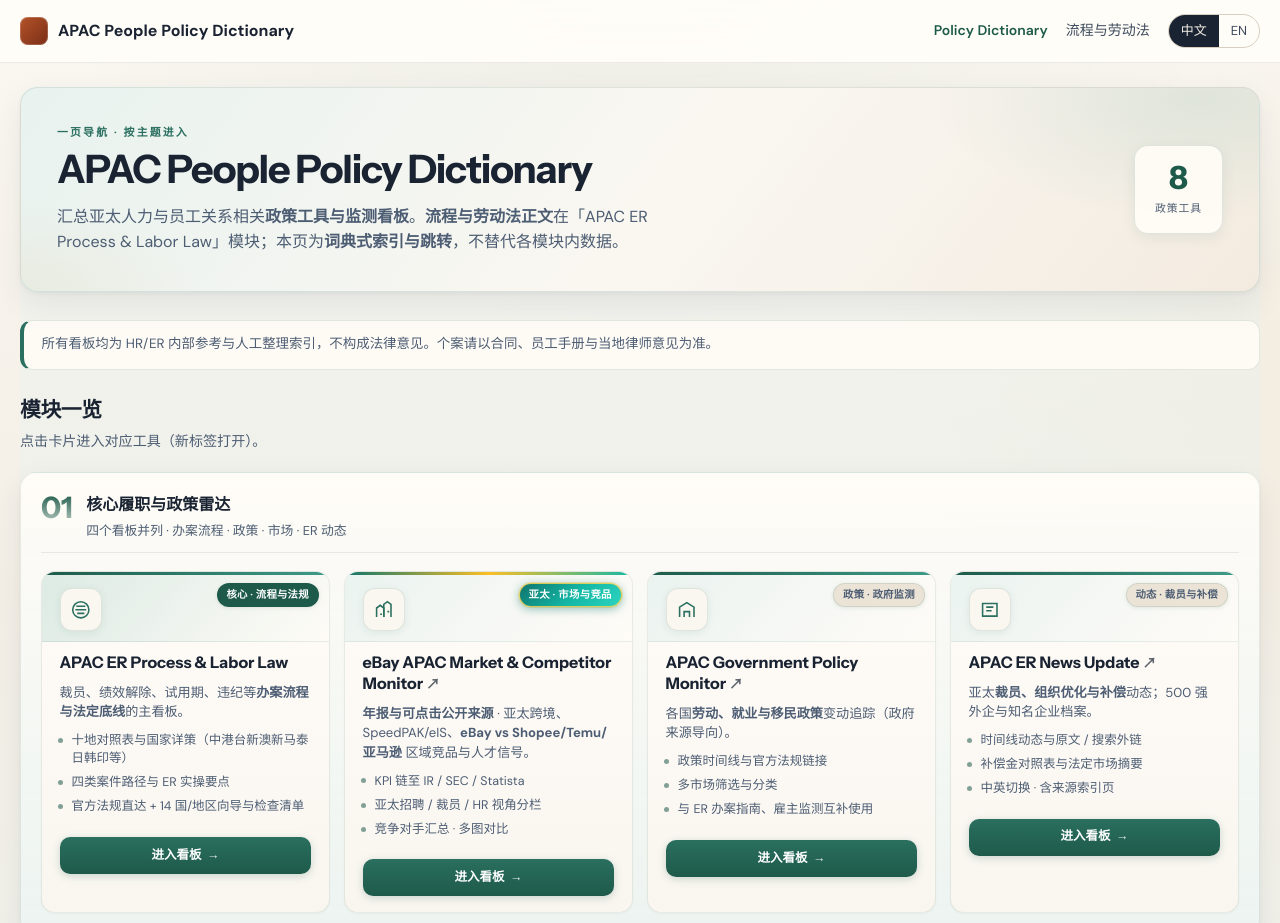
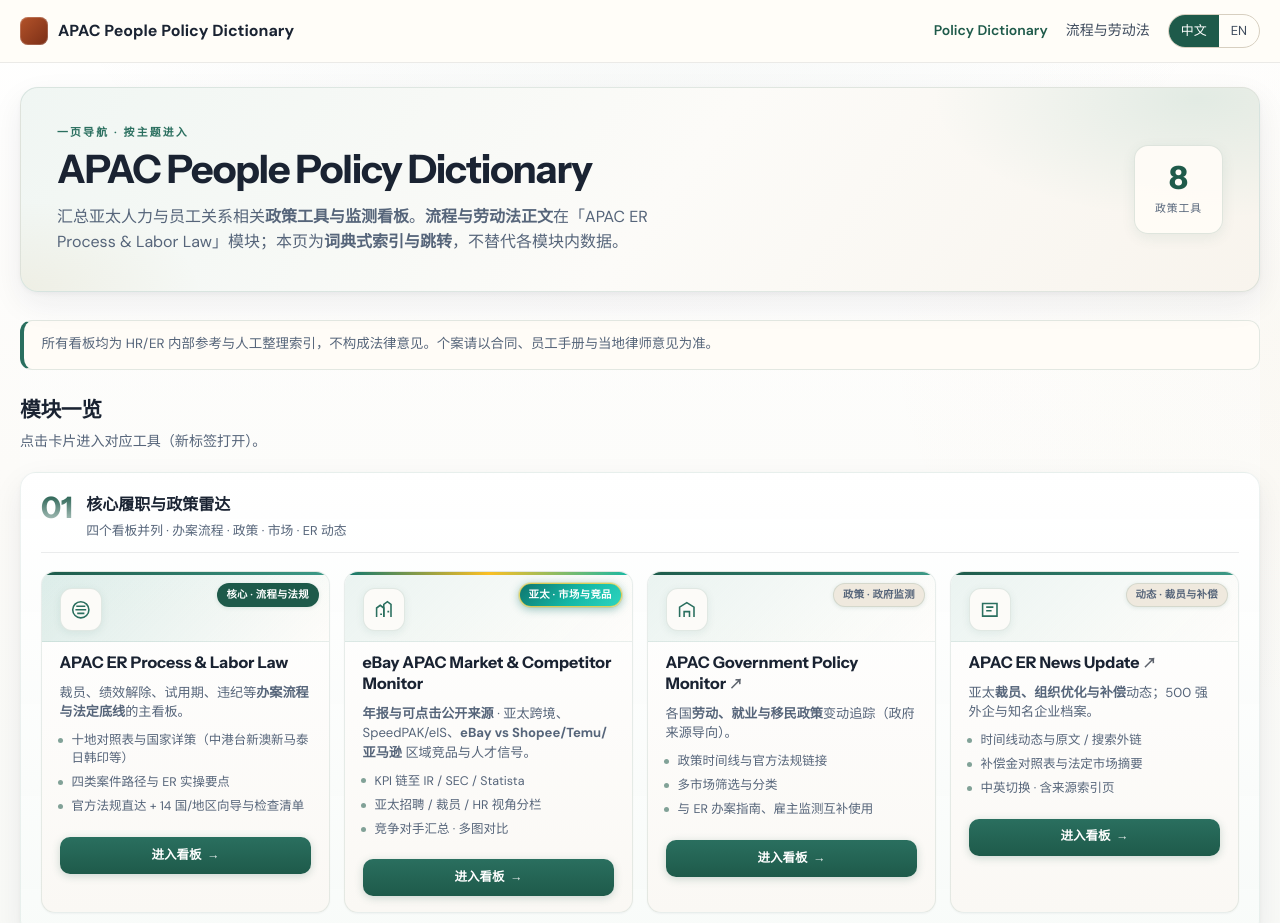
Before and after one commit to roqianebay/apac-labor-hr-practice, a plain HTML site: page web/er-dashboards.html in a window 1280 px wide. Shown: the top 923 px of the page. Drawn offline with Linux system fonts and the light colour scheme.

Commit message:
Light UI theme and same-repo hub links for local preview.
Relative board URLs, monitor-light-shell CSS, hub cache bust; tools section lightened.

Co-authored-by: Cursor <cursoragent@cursor.com>

```diff
--- a/web/benefits-monitor/index.html
+++ b/web/benefits-monitor/index.html
@@ -8,13 +8,13 @@
   <link href="https://fonts.googleapis.com/css2?family=DM+Sans:wght@400;500;600;700&display=swap" rel="stylesheet" />
   <style>
     :root {
-      --bg: #0f1419; --surface: #1a2332; --surface-2: #243044; --border: #2d3a4f;
-      --text: #e8edf4; --text-muted: #8b9cb3; --accent: #0d9488; --accent-light: #2dd4bf;
-      --green: #22c55e; --radius: 10px;
+      --bg: #f2f7f5; --surface: #ffffff; --surface-2: #e9f1ee; --border: #c5d4ce;
+      --text: #1a2332; --text-muted: #4f6275; --accent: #0d9488; --accent-light: #0f766e;
+      --green: #16a34a; --radius: 10px;
     }
     * { box-sizing: border-box; margin: 0; padding: 0; }
     body { font-family: "DM Sans", system-ui, sans-serif; background: var(--bg); color: var(--text); line-height: 1.5; min-height: 100vh; }
-    .header { background: linear-gradient(135deg, #0a2826 0%, #1a3d44 50%, #0f1419 100%); border-bottom: 1px solid var(--border); padding: 1.5rem 2rem; position: sticky; top: 0; z-index: 50; }
+    .header { border-bottom: 1px solid var(--border); padding: 1.5rem 2rem; position: sticky; top: 0; z-index: 50; }
     .header-inner { max-width: 1400px; margin: 0 auto; display: flex; flex-wrap: wrap; justify-content: space-between; gap: 1rem; }
     .logo-block h1 { font-size: 1.35rem; font-weight: 700; }
     .logo-block h1 span { color: var(--accent-light); }
@@ -65,7 +65,8 @@
     }
     .policy-spotlight:empty { display: none; }
   </style>
-  <link rel="stylesheet" href="css/benefits-monitor.css?v=20261126-refs" />
+  <link rel="stylesheet" href="../css/monitor-light-shell.css?v=20261126-light" />
+  <link rel="stylesheet" href="css/benefits-monitor.css?v=20261126-light" />
 </head>
 <body>
   <header class="header">
--- a/web/css/dashboard-hub-premium.css
+++ b/web/css/dashboard-hub-premium.css
@@ -4,14 +4,14 @@
 .dash-hub-page.dash-hub-preview {
   font-family: "DM Sans", var(--sans);
   --hub-ink: #1a2332;
-  --hub-ink-soft: #4d5d73;
+  --hub-ink-soft: #56657a;
   --hub-teal: #1e5a4a;
   --hub-teal-mid: #2a6f5f;
   --hub-teal-light: #3d9a87;
-  --hub-sage: #e8f2ef;
-  --hub-sage-deep: #dce8e4;
-  --hub-ivory: #faf7f1;
-  --hub-warm: #f3ebe0;
+  --hub-sage: #f0f6f3;
+  --hub-sage-deep: #e6f0eb;
+  --hub-ivory: #fcfbf8;
+  --hub-warm: #f8f4ed;
   --hub-panel: linear-gradient(128deg, var(--hub-sage) 0%, var(--hub-ivory) 52%, var(--hub-warm) 100%);
   --hub-radius: 16px;
   --hub-card-shadow: 0 2px 4px rgba(26, 35, 50, 0.04), 0 12px 32px rgba(26, 35, 50, 0.07);
@@ -20,9 +20,9 @@
 body.dash-hub-premium,
 body.dash-hub-preview {
   background:
-    radial-gradient(ellipse 100% 60% at 50% -10%, rgba(30, 90, 74, 0.08), transparent 50%),
-    radial-gradient(ellipse 70% 50% at 100% 20%, rgba(196, 163, 90, 0.06), transparent 45%),
-    linear-gradient(180deg, var(--hub-ivory) 0%, var(--paper) 35%, var(--hub-sage) 100%);
+    radial-gradient(ellipse 100% 60% at 50% -10%, rgba(30, 90, 74, 0.05), transparent 50%),
+    radial-gradient(ellipse 70% 50% at 100% 20%, rgba(196, 163, 90, 0.04), transparent 45%),
+    linear-gradient(180deg, #ffffff 0%, var(--hub-ivory) 28%, #f4f8f6 100%);
   min-height: 100vh;
 }
 
@@ -31,8 +31,8 @@ body.dash-hub-preview {
   background: linear-gradient(
     180deg,
     transparent 0%,
-    rgba(232, 242, 239, 0.35) 12%,
-    rgba(232, 242, 239, 0.55) 100%
+    rgba(255, 255, 255, 0.4) 12%,
+    rgba(240, 246, 243, 0.35) 100%
   );
   border-radius: 0 0 24px 24px;
   margin-bottom: 1.5rem;
@@ -186,8 +186,8 @@ body.dash-hub-preview {
   margin-bottom: 1.5rem;
   padding: 1.2rem 1.25rem 1.35rem;
   border-radius: var(--hub-radius);
-  background: linear-gradient(180deg, rgba(255, 252, 247, 0.95) 0%, rgba(236, 244, 241, 0.85) 100%);
-  border: 1px solid rgba(30, 90, 74, 0.1);
+  background: linear-gradient(180deg, #ffffff 0%, rgba(248, 251, 249, 0.98) 100%);
+  border: 1px solid rgba(30, 90, 74, 0.08);
   box-shadow: var(--hub-card-shadow);
 }
 
@@ -250,7 +250,7 @@ body.dash-hub-preview {
   padding: 0 0 1rem !important;
   min-height: 100%;
   border-radius: 14px !important;
-  background: linear-gradient(180deg, #fffcf8 0%, #f9f6f0 100%) !important;
+  background: linear-gradient(180deg, #ffffff 0%, #faf8f4 100%) !important;
   border: 1px solid rgba(30, 90, 74, 0.1) !important;
   box-shadow: 0 1px 2px rgba(26, 35, 50, 0.04) !important;
   overflow: hidden;
--- /dev/null
+++ b/web/css/monitor-light-shell.css
@@ -0,0 +1,66 @@
+/* Shared light shell for APAC monitor dashboards (statutory, leave, market intel, etc.) */
+
+:root {
+  --bg: #f2f7f5;
+  --surface: #ffffff;
+  --surface-2: #e9f1ee;
+  --border: #c5d4ce;
+  --text: #1a2332;
+  --text-muted: #4f6275;
+  --accent: #0d9488;
+  --accent-light: #0f766e;
+  --green: #16a34a;
+  --radius: 10px;
+}
+
+body {
+  background:
+    radial-gradient(ellipse 95% 55% at 50% -8%, rgba(13, 148, 136, 0.09), transparent 52%),
+    radial-gradient(ellipse 60% 40% at 100% 0%, rgba(196, 163, 90, 0.06), transparent 45%),
+    linear-gradient(180deg, #fcfdfc 0%, var(--bg) 42%, #e6efe9 100%);
+  color: var(--text);
+}
+
+.header {
+  background: linear-gradient(135deg, #f0faf7 0%, #e3f2ed 48%, #f8fbfa 100%) !important;
+  border-bottom: 1px solid var(--border) !important;
+  box-shadow: 0 1px 0 rgba(255, 255, 255, 0.85) inset;
+}
+
+.logo-block h1 span {
+  color: var(--accent-light);
+}
+
+.badge.live {
+  color: var(--green);
+  border-color: rgba(22, 163, 74, 0.35);
+  background: rgba(22, 163, 74, 0.08);
+}
+
+.lang-switch {
+  background: var(--surface) !important;
+  border-color: var(--border) !important;
+}
+
+.lang-switch button.active {
+  color: #fff !important;
+}
+
+.tab-btn {
+  background: var(--surface);
+  box-shadow: 0 1px 2px rgba(26, 35, 50, 0.04);
+}
+
+.tab-btn.active {
+  color: #fff !important;
+}
+
+.intro-banner,
+.stat-card,
+.card {
+  box-shadow: 0 1px 2px rgba(26, 35, 50, 0.04), 0 8px 24px rgba(26, 35, 50, 0.05);
+}
+
+.hub-footer a {
+  color: var(--accent-light);
+}
--- a/web/css/styles.css
+++ b/web/css/styles.css
@@ -1,8 +1,8 @@
 :root {
   --ink: #1a2332;
   --ink-soft: #3d4a5c;
-  --paper: #f4efe6;
-  --paper-2: #ebe4d6;
+  --paper: #f7f4ee;
+  --paper-2: #efe9de;
   --card: #fffdf8;
   --line: #d7cfc0;
   --accent: #b4532a;
@@ -61,7 +61,7 @@ a { color: var(--accent-2); }
   cursor: pointer; font: inherit; font-size: 13px; color: var(--ink-soft);
 }
 .lang-switch button.active {
-  background: var(--ink); color: var(--paper);
+  background: var(--accent-2); color: #fff;
 }
 .tips-title { font-family: var(--serif); margin: 28px 0 12px; }
 
--- a/web/css/tools.css
+++ b/web/css/tools.css
@@ -1,29 +1,29 @@
 #tools-section {
   font-family: "DM Sans", system-ui, sans-serif;
-  background: #0c1218;
-  color: #e8edf4;
+  background: #f2f7f5;
+  color: #1a2332;
   line-height: 1.55;
   border-top: 3px solid #1e5a4a;
   margin-top: 2rem;
 }
 
     #tools-section {
-      --bg: #0c1218;
-      --surface: #151d28;
-      --surface-2: #1e2a3a;
-      --border: #2a3a50;
-      --text: #e8edf4;
-      --muted: #8b9cb3;
+      --bg: #f2f7f5;
+      --surface: #ffffff;
+      --surface-2: #e9f1ee;
+      --border: #c5d4ce;
+      --text: #1a2332;
+      --muted: #4f6275;
       --accent: #0d9488;
-      --accent-2: #2dd4bf;
-      --warn: #f59e0b;
-      --danger: #ef4444;
+      --accent-2: #0f766e;
+      --warn: #b45309;
+      --danger: #dc2626;
       --radius: 10px;
     }
     #tools-section * { box-sizing: border-box; }
     #tools-section { font-family: "DM Sans", system-ui, sans-serif; background: var(--bg); color: var(--text); line-height: 1.55; min-height: 100vh; }
     .er14-tools-head {
-      background: linear-gradient(120deg, #042f2e 0%, #0c1218 60%);
+      background: linear-gradient(120deg, #ecf7f4 0%, #f5faf8 60%);
       border-bottom: 1px solid var(--border);
       padding: 1.4rem 2rem;
       position: sticky; top: 0; z-index: 50; backdrop-filter: blur(10px);
@@ -64,7 +64,7 @@
     .er14-country-card li { padding: 0.35rem 0; border-bottom: 1px solid var(--border); }
     .er14-country-card li strong { color: var(--text); display: inline-block; min-width: 7.5rem; }
     .refs { margin-top: 0.75rem; display: flex; flex-direction: column; gap: 0.3rem; }
-    .refs a { font-size: 0.76rem; color: #67e8f9; text-decoration: none; }
+    .refs a { font-size: 0.76rem; color: #0f766e; text-decoration: none; }
     .refs a:hover { text-decoration: underline; }
     .er14-case-grid { display: grid; grid-template-columns: 1fr 1fr; gap: 1rem; }
     @media (max-width: 900px) { .er14-case-grid { grid-template-columns: 1fr; } }
@@ -85,7 +85,7 @@
     @media (max-width: 800px) { .er14-check-grid { grid-template-columns: 1fr; } }
     .er14-check-grid ul { margin-left: 1.1rem; }
     .er14-check-grid li { margin-bottom: 0.25rem; }
-    .er14-hub-links a { color: #67e8f9; margin-right: 0.75rem; font-size: 0.8rem; }
+    .er14-hub-links a { color: #0f766e; margin-right: 0.75rem; font-size: 0.8rem; }
     .er14-plain-intro { font-size: 0.85rem; color: var(--muted); margin-bottom: 0.75rem; line-height: 1.55; }
     .er14-phase-block { background: var(--surface-2); border-radius: 8px; padding: 0.85rem; margin-bottom: 0.65rem; border-left: 3px solid var(--accent); }
     .er14-phase-head { font-size: 0.88rem; margin-bottom: 0.4rem; display: flex; flex-wrap: wrap; gap: 0.5rem; align-items: center; }
--- a/web/ebay-market-intel/css/market-intel.css
+++ b/web/ebay-market-intel/css/market-intel.css
@@ -1,12 +1,8 @@
 :root {
-  --mi-accent: #14b8a6;
-  --mi-accent-light: #5eead4;
-  --mi-gold: #fbbf24;
-  --mi-danger: #f87171;
-}
-
-.header {
-  background: linear-gradient(135deg, #0c1222 0%, #134e4a 45%, #0f1419 100%);
+  --mi-accent: #0d9488;
+  --mi-accent-light: #0f766e;
+  --mi-gold: #b45309;
+  --mi-danger: #dc2626;
 }
 .logo-block h1 span { color: var(--mi-accent-light); }
 .badge.live { color: var(--mi-accent-light); border-color: rgba(20, 184, 166, 0.35); }
@@ -77,8 +73,8 @@
 .kpi-card.is-apac .kpi-value { color: var(--mi-accent-light); }
 
 .apac-focus {
-  background: linear-gradient(135deg, rgba(20, 184, 166, 0.14), rgba(15, 20, 25, 0.4));
-  border: 1px solid rgba(20, 184, 166, 0.35);
+  background: linear-gradient(135deg, rgba(13, 148, 136, 0.1), rgba(255, 255, 255, 0.85));
+  border: 1px solid rgba(13, 148, 136, 0.28);
   border-radius: var(--radius);
   padding: 1rem 1.2rem;
   margin-bottom: 1.1rem;
--- a/web/er-dashboards.html
+++ b/web/er-dashboards.html
@@ -6,9 +6,9 @@
   <title>APAC People Policy Dictionary</title>
   <link rel="preconnect" href="https://fonts.googleapis.com" />
   <link href="https://fonts.googleapis.com/css2?family=DM+Sans:ital,opsz,wght@0,9..40,400;0,9..40,500;0,9..40,600;0,9..40,700;1,9..40,400&amp;family=Instrument+Sans:wght@500;600;700&amp;display=swap" rel="stylesheet" />
-  <link rel="stylesheet" href="css/styles.css" />
-  <link rel="stylesheet" href="css/dashboard-hub.css" />
-  <link rel="stylesheet" href="css/dashboard-hub-premium.css?v=20261126-apac-badge" />
+  <link rel="stylesheet" href="css/styles.css?v=20261126-light" />
+  <link rel="stylesheet" href="css/dashboard-hub.css?v=20261126-light" />
+  <link rel="stylesheet" href="css/dashboard-hub-premium.css?v=20261126-light" />
 </head>
 <body class="dash-hub-page dash-hub-premium">
   <header class="topbar">
@@ -82,7 +82,7 @@
     <p id="ui-foot"></p>
   </footer>
 
-  <script src="js/dashboard-hub-data.js?v=20261126-apac-badge"></script>
-  <script src="js/dashboard-hub-app.js?v=20261126-apac-badge"></script>
+  <script src="js/dashboard-hub-data.js?v=20261126-light"></script>
+  <script src="js/dashboard-hub-app.js?v=20261126-light"></script>
 </body>
 </html>
```
Also changed, not shown: web/ebay-market-intel/index.html (+5 -4 lines), web/employer-benefits-summary/index.html (+6 -5 lines), web/js/dashboard-hub-data.js (+8 -8 lines), web/leave-monitor/index.html (+6 -5 lines).
